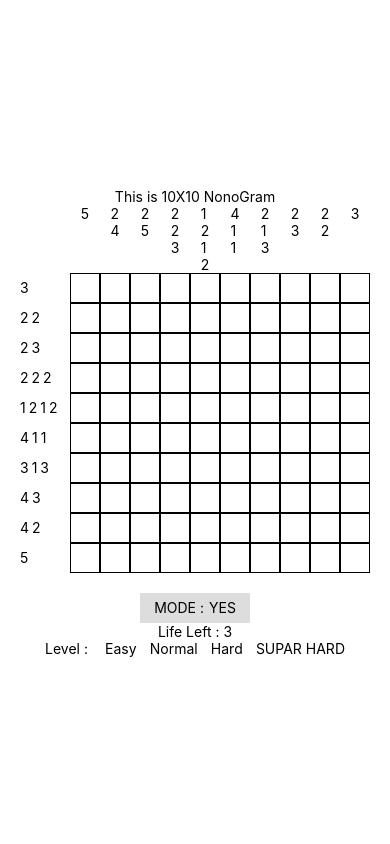
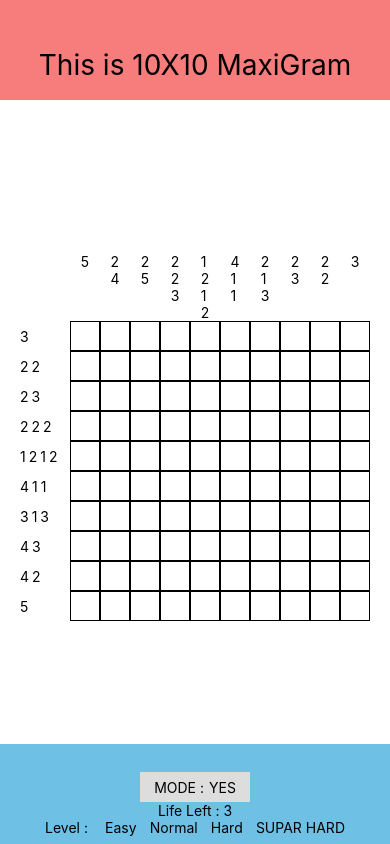
Before and after one commit to SJ-1220/MaxiGram, a React Native app: screen / in a window 390 px wide. Built offline with nearby package versions, Linux system fonts and the light colour scheme.

Commit message:
Feat: Add header, footer, and scrollable grid

```diff
--- a/App.js
+++ b/App.js
@@ -103,11 +103,21 @@ export default function App() {
   };
   return (
     <View style={styles.container}>
-      <Text>
-        This is {size}X{size} NonoGram
-      </Text>
       <StatusBar style="auto" />
-      <View style={{ alignItems: "center" }}>
+      <View style={styles.header}>
+        <Text style={{ fontSize: 28, marginTop: 30 }}>
+          This is {size}X{size} MaxiGram
+        </Text>
+      </View>
+      {/* 전체 힌트와 표 */}
+      <ScrollView
+        contentContainerStyle={{
+          flexGrow: 1,
+          justifyContent: "center",
+          alignItems: "center",
+        }}
+        style={{ flex: 1 }}
+      >
         {/* 위 힌트 */}
         <View style={{ flexDirection: "row", marginLeft: 5 * size }}>
           {hints[size].row.map((i, hintRowIndex) => (
@@ -177,6 +187,9 @@ export default function App() {
             ))}
           </View>
         </View>
+      </ScrollView>
+      {/* Footer */}
+      <View style={styles.footer}>
         <View style={styles.mode}>
           <Text style={{ marginRight: 5 }}>MODE :</Text>
           <TouchableOpacity onPress={modeChange}>
@@ -220,6 +233,14 @@ const styles = StyleSheet.create({
     alignItems: "center",
     justifyContent: "center",
   },
+  header: {
+    height: 100,
+    backgroundColor: colors.red,
+    alignItems: "center",
+    justifyContent: "center",
+    width: "100%",
+    marginBottom: 30,
+  },
   cell: {
     width: 30,
     height: 30,
@@ -241,4 +262,11 @@ const styles = StyleSheet.create({
     alignItems: "center",
     flexDirection: "row",
   },
+  footer: {
+    height: 100,
+    backgroundColor: colors.blue,
+    alignItems: "center",
+    justifyContent: "center",
+    width: "100%",
+  },
 });
```
